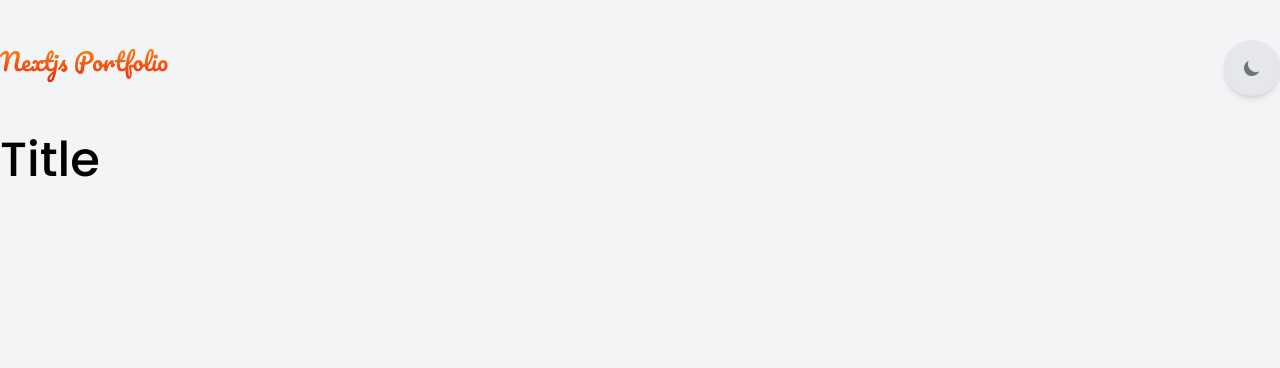
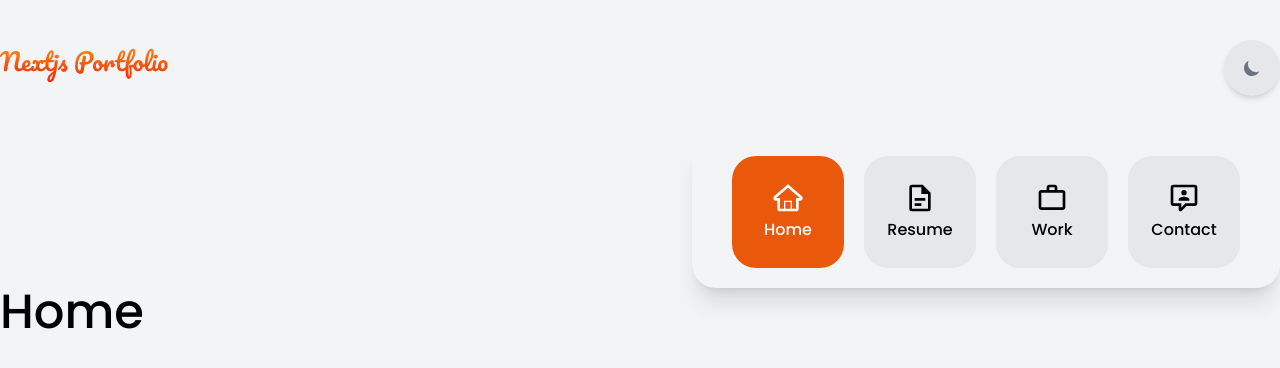
Before and after one commit to furqanramzan/nextjs-portfolio, a Next.js app: page / in a window 1280 px wide. Shown: the top 368 px of the page. Built offline with nearby package versions, Linux system fonts and the light colour scheme; no server answers.

Commit message:
feat(guest): add header and pages

```diff
--- /dev/null
+++ b/app/(guest)/components/HeaderLink.tsx
@@ -0,0 +1,28 @@
+'use client';
+
+import Link from 'next/link';
+import { usePathname } from 'next/navigation';
+import React from 'react';
+
+interface Props {
+  link: { href: string; title: string; icon: JSX.Element };
+}
+
+export default function HeaderLink({ link }: Props) {
+  const pathname = usePathname();
+  const isCurrentLinkActive = pathname === link.href;
+
+  return (
+    <Link href={link.href}>
+      <div
+        className={`flex h-28 w-28 flex-col items-center justify-center gap-1 rounded-3xl bg-gray-200 hover:shadow-lg focus:ring-primary-300 dark:bg-gray-900 dark:text-white dark:focus:ring-primary-800 ${
+          isCurrentLinkActive &&
+          'bg-primary-600 text-white hover:bg-primary-700 dark:bg-primary-600 dark:hover:bg-primary-700'
+        }`}
+      >
+        {link.icon}
+        <span>{link.title}</span>
+      </div>
+    </Link>
+  );
+}
--- /dev/null
+++ b/app/(guest)/contact/page.tsx
@@ -0,0 +1,3 @@
+export default function Home() {
+  return <h1 className="text-5xl">Contact</h1>;
+}
--- a/app/(guest)/layout.tsx
+++ b/app/(guest)/layout.tsx
@@ -1,6 +1,78 @@
+import HeaderLink from './components/HeaderLink';
 import Layout from '@/components/Layout';
 import Logo from '@/components/Logo';
 import DarkMode from '@/components/darkmode/DarkMode';
+
+const links = [
+  {
+    title: 'Home',
+    href: '/',
+    icon: (
+      <svg
+        xmlns="http://www.w3.org/2000/svg"
+        width="32"
+        height="32"
+        viewBox="0 0 24 24"
+      >
+        <path
+          fill="currentColor"
+          d="M22.262 10.468c-3.39-2.854-9.546-8.171-9.607-8.225L12 1.68l-.652.563c-.062.053-6.221 5.368-9.66 8.248A2.042 2.042 0 0 0 1 12a2 2 0 0 0 2 2h1v6a2 2 0 0 0 2 2h12a2 2 0 0 0 2-2v-6h1a2 2 0 0 0 2-2c0-.598-.275-1.161-.738-1.532zM14 20h-4v-5h4v5zm4-8l.002 8H15v-6H9v6H6v-8H2.999C5.764 9.688 10.314 5.773 12 4.32c1.686 1.453 6.234 5.367 9 7.681L18 12z"
+        />
+      </svg>
+    ),
+  },
+  {
+    title: 'Resume',
+    href: '/resume',
+    icon: (
+      <svg
+        xmlns="http://www.w3.org/2000/svg"
+        width="32"
+        height="32"
+        viewBox="0 0 24 24"
+      >
+        <path
+          fill="currentColor"
+          d="M6 2a2 2 0 0 0-2 2v16a2 2 0 0 0 2 2h12a2 2 0 0 0 2-2V8l-6-6H6m0 2h7v5h5v11H6V4m2 8v2h8v-2H8m0 4v2h5v-2H8Z"
+        />
+      </svg>
+    ),
+  },
+  {
+    title: 'Work',
+    href: '/work',
+    icon: (
+      <svg
+        xmlns="http://www.w3.org/2000/svg"
+        width="32"
+        height="32"
+        viewBox="0 0 24 24"
+      >
+        <path
+          fill="currentColor"
+          d="M20 6c.58 0 1.05.2 1.42.59c.38.41.58.86.58 1.41v11c0 .55-.2 1-.58 1.41c-.37.39-.84.59-1.42.59H4c-.58 0-1.05-.2-1.42-.59C2.2 20 2 19.55 2 19V8c0-.55.2-1 .58-1.41C2.95 6.2 3.42 6 4 6h4V4c0-.58.2-1.05.58-1.42C8.95 2.2 9.42 2 10 2h4c.58 0 1.05.2 1.42.58c.38.37.58.84.58 1.42v2h4M4 8v11h16V8H4m10-2V4h-4v2h4Z"
+        />
+      </svg>
+    ),
+  },
+  {
+    title: 'Contact',
+    href: '/contact',
+    icon: (
+      <svg
+        xmlns="http://www.w3.org/2000/svg"
+        width="32"
+        height="32"
+        viewBox="0 0 24 24"
+      >
+        <path
+          fill="currentColor"
+          d="M9 22a1 1 0 0 1-1-1v-3H4a2 2 0 0 1-2-2V4a2 2 0 0 1 2-2h16a2 2 0 0 1 2 2v12a2 2 0 0 1-2 2h-6.1l-3.7 3.71c-.2.19-.45.29-.7.29H9m1-6v3.08L13.08 16H20V4H4v12h6m6-2H8v-1c0-1.33 2.67-2 4-2s4 .67 4 2v1m-4-8a2 2 0 0 1 2 2a2 2 0 0 1-2 2a2 2 0 0 1-2-2a2 2 0 0 1 2-2Z"
+        />
+      </svg>
+    ),
+  },
+];
 
 export default function Guest({ children }: { children: React.ReactNode }) {
   return (
@@ -10,6 +82,17 @@ export default function Guest({ children }: { children: React.ReactNode }) {
           <Logo />
           <DarkMode />
         </div>
+        <div className="flex justify-end">
+          <div className="rounded-3xl bg-gray-100 px-10 py-5 shadow-xl dark:bg-gray-800">
+            <ul className="flex gap-5">
+              {links.map((link) => (
+                <li key={link.title}>
+                  <HeaderLink link={link} />
+                </li>
+              ))}
+            </ul>
+          </div>
+        </div>
         {children}
       </div>
     </Layout>
--- a/app/(guest)/page.tsx
+++ b/app/(guest)/page.tsx
@@ -1,3 +1,3 @@
 export default function Home() {
-  return <h1 className="text-5xl">Title</h1>;
+  return <h1 className="text-5xl">Home</h1>;
 }
--- /dev/null
+++ b/app/(guest)/resume/page.tsx
@@ -0,0 +1,3 @@
+export default function Home() {
+  return <h1 className="text-5xl">Resume</h1>;
+}
--- /dev/null
+++ b/app/(guest)/work/page.tsx
@@ -0,0 +1,3 @@
+export default function Home() {
+  return <h1 className="text-5xl">Work</h1>;
+}
--- a/app/admin/auth/components/Footer.tsx
+++ b/app/admin/auth/components/Footer.tsx
@@ -27,7 +27,7 @@ export default function Footer({ className }: { className?: string }) {
       className={`mt-auto w-full rounded-lg bg-white p-4 shadow-lg dark:bg-gray-800 sm:flex sm:items-center sm:justify-between sm:p-4 ${className}`}
     >
       <p className="mb-4 text-center text-sm text-gray-500 dark:text-gray-400 sm:mb-0">
-        &copy; {currentYear}
+        &copy; {currentYear}{' '}
         <Link href="/" className="hover:underline" target="_blank">
           {APP_NAME}
         </Link>
--- a/components/ErrorAlert.tsx
+++ b/components/ErrorAlert.tsx
@@ -4,7 +4,7 @@ export default function Alert({ children }: { children: React.ReactNode }) {
       className="mb-4 rounded-lg bg-red-50 p-4 text-sm text-red-800 dark:bg-gray-700 dark:text-red-400"
       role="alert"
     >
-      <span className="font-medium">Oops!</span>
+      <span className="font-medium">Oops! </span>
       {children}
     </div>
   );
```
